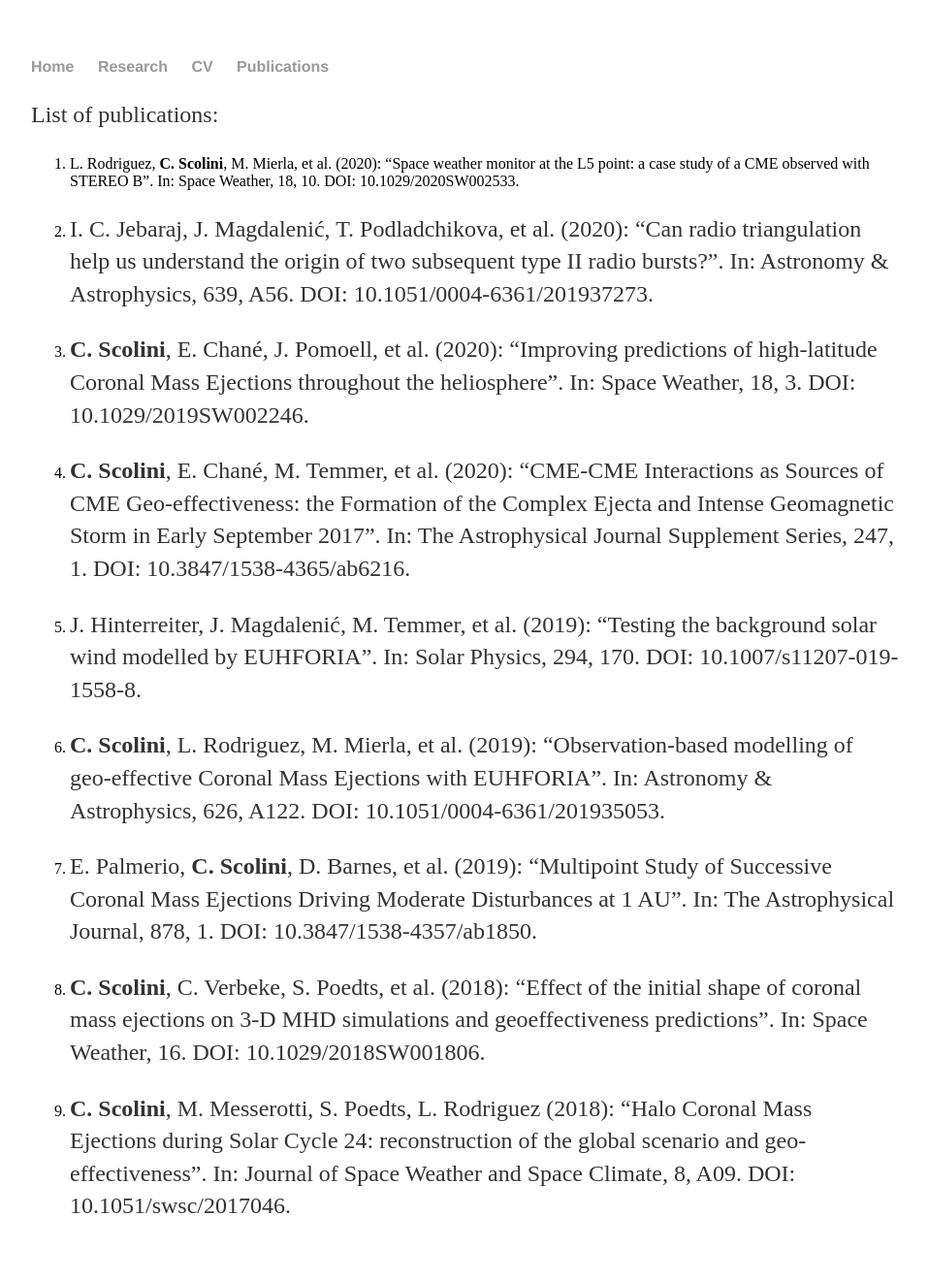
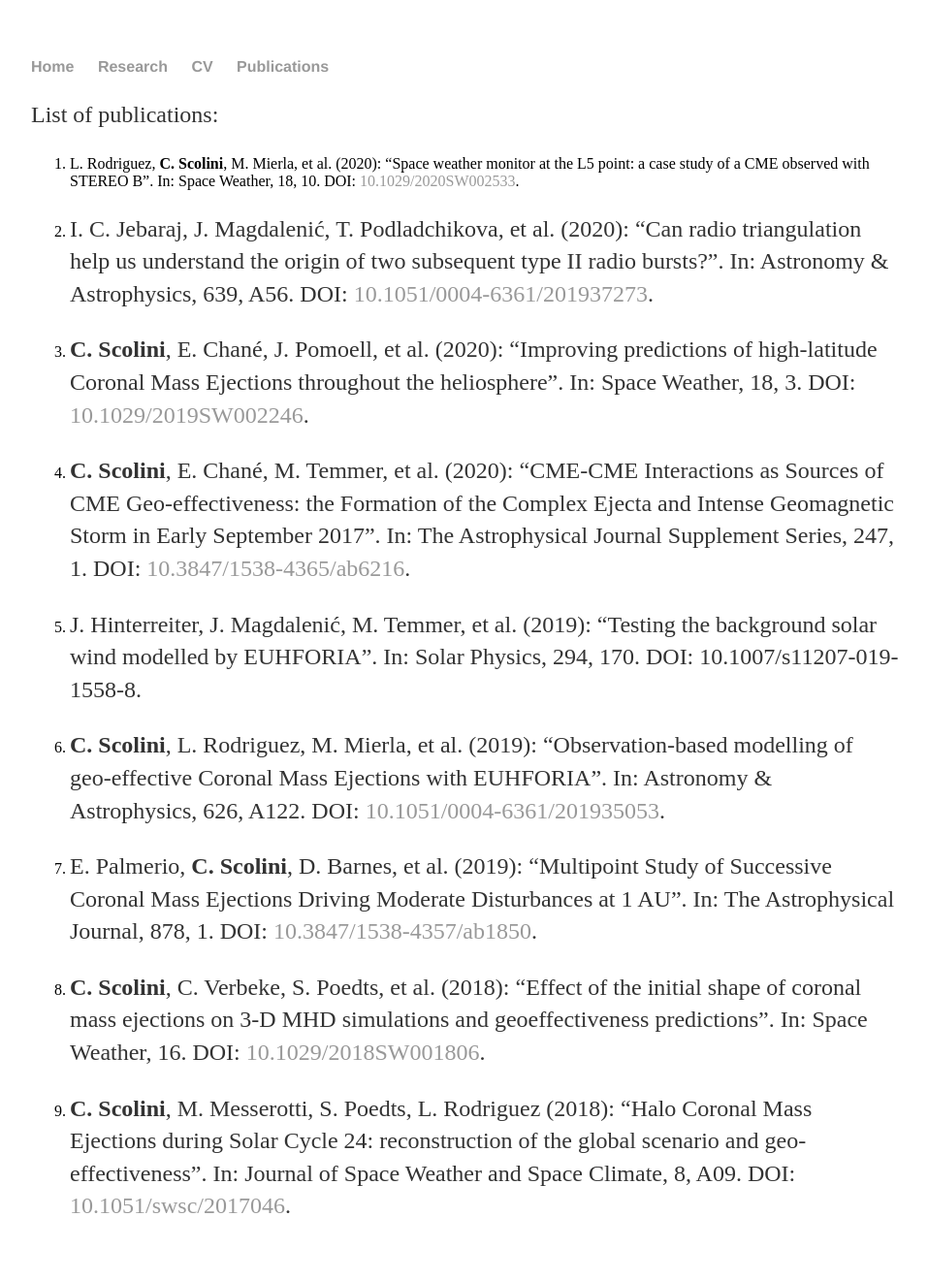
Before and after one commit to scolini/scolini.github.io, a Jekyll site: the page built from publications/index.html, in a window 1280 px wide. Shown: the whole page at 97% size, without its empty margins (160-1117 px from the left). Built offline with Jekyll 4.4.1, drawn with Linux system fonts in a browser that asks for light colours; part of the change alters nothing that is shown.

```diff
--- a/publications/index.html
+++ b/publications/index.html
@@ -8,29 +8,37 @@ title: Camilla Scolini
   <ol>
     <li>L. Rodriguez, <b>C. Scolini</b>, M. Mierla, et al. (2020):
       “Space weather monitor at the L5 point: a case study of a CME observed with STEREO B”.
-      In: Space Weather, 18, 10. DOI: 10.1029/2020SW002533.</p></li>
+      In: Space Weather, 18, 10.
+      DOI: <a href="/publications">10.1029/2020SW002533</a>.</p></li>
     <li><p>I. C. Jebaraj, J. Magdalenić, T. Podladchikova, et al. (2020):
       “Can radio triangulation help us understand the origin of two subsequent type II radio bursts?”.
-      In: Astronomy & Astrophysics, 639, A56. DOI: 10.1051/0004-6361/201937273.</p></li>
+      In: Astronomy & Astrophysics, 639, A56.
+      DOI: <a href="/publications">10.1051/0004-6361/201937273</a>.</p></li>
     <li><p><b>C. Scolini</b>, E. Chané, J. Pomoell, et al. (2020):
       “Improving predictions of high-latitude Coronal Mass Ejections throughout the heliosphere”.
-      In: Space Weather, 18, 3. DOI: 10.1029/2019SW002246.</p></li>
+      In: Space Weather, 18, 3.
+      DOI: <a href="/publications">10.1029/2019SW002246</a>.</p></li>
     <li><p><b>C. Scolini</b>, E. Chané, M. Temmer, et al. (2020):
       “CME-CME Interactions as Sources of CME Geo-effectiveness: the Formation of the Complex Ejecta and Intense Geomagnetic Storm in Early September 2017”.
-      In: The Astrophysical Journal Supplement Series, 247, 1. DOI: 10.3847/1538-4365/ab6216.</p></li>
+      In: The Astrophysical Journal Supplement Series, 247, 1.
+      DOI: <a href="/publications">10.3847/1538-4365/ab6216</a>.</p></li>
     <li><p>J. Hinterreiter, J. Magdalenić, M. Temmer, et al. (2019):
       “Testing the background solar wind modelled by EUHFORIA”.
-      In: Solar Physics, 294, 170. DOI: 10.1007/s11207-019-1558-8.</p></li>
+      In: Solar Physics, 294, 170. DOI: 10.1007/s11207-019-1558-8</a>.</p></li>
     <li><p><b>C. Scolini</b>, L. Rodriguez, M. Mierla, et al. (2019):
       “Observation-based modelling of geo-effective Coronal Mass Ejections with EUHFORIA”.
-      In: Astronomy & Astrophysics, 626, A122. DOI: 10.1051/0004-6361/201935053.</p></li>
+      In: Astronomy & Astrophysics, 626, A122.
+      DOI: <a href="/publications">10.1051/0004-6361/201935053</a>.</p></li>
     <li><p>E. Palmerio, <b>C. Scolini</b>, D. Barnes, et al. (2019):
       “Multipoint Study of Successive Coronal Mass Ejections Driving Moderate Disturbances at 1 AU”.
-      In: The Astrophysical Journal, 878, 1. DOI: 10.3847/1538-4357/ab1850.</p></li>
+      In: The Astrophysical Journal, 878, 1.
+      DOI: <a href="/publications">10.3847/1538-4357/ab1850</a>.</p></li>
     <li><p><b>C. Scolini</b>, C. Verbeke, S. Poedts, et al. (2018):
       “Effect of the initial shape of coronal mass ejections on 3-D MHD simulations and geoeffectiveness predictions”.
-      In: Space Weather, 16. DOI: 10.1029/2018SW001806.</p></li>
+      In: Space Weather, 16.
+      DOI: <a href="/publications">10.1029/2018SW001806</a>.</p></li>
     <li><p><b>C. Scolini</b>, M. Messerotti, S. Poedts, L. Rodriguez (2018):
       “Halo Coronal Mass Ejections during Solar Cycle 24: reconstruction of the global scenario and geo-effectiveness”.
-      In: Journal of Space Weather and Space Climate, 8, A09. DOI: 10.1051/swsc/2017046.</p></li>
+      In: Journal of Space Weather and Space Climate, 8, A09.
+      DOI: <a href="/publications">10.1051/swsc/2017046</a>.</p></li>
   </ol>
```
